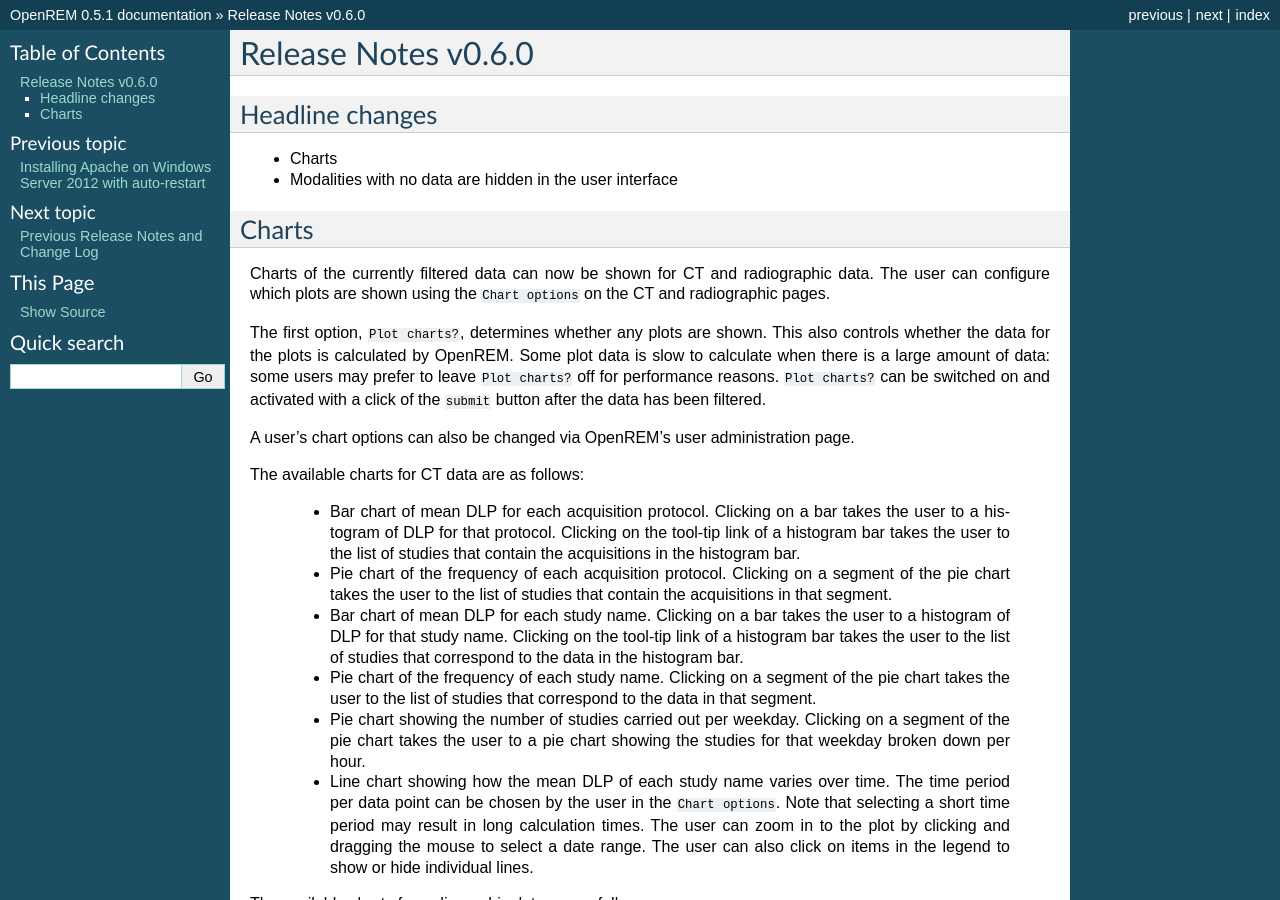
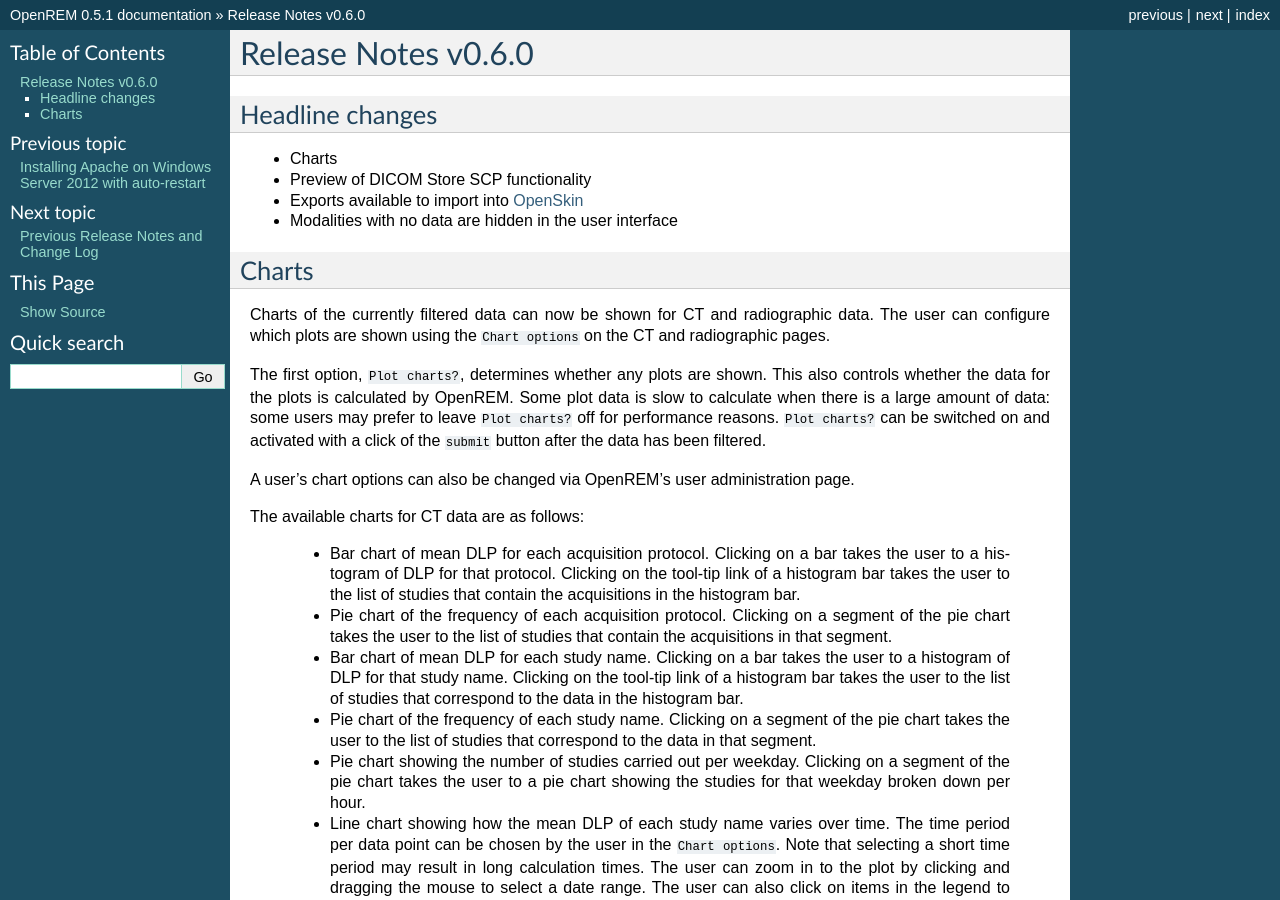
Before and after one commit to ckswilliams/modOpenREM, a Sphinx documentation site: the page built from docs/release-0.6.0.rst, in a window 1280 px wide and 900 px high. Built offline with Sphinx 7.4.7, drawn with Linux system fonts in a browser that asks for light colours.

Commit message:
Starting to work on release notes

```diff
--- a/docs/release-0.6.0.rst
+++ b/docs/release-0.6.0.rst
@@ -7,7 +7,8 @@ Headline changes
 ****************
 
 * Charts
-
+* Preview of DICOM Store SCP functionality
+* Exports available to import into `OpenSkin`_
 * Modalities with no data are hidden in the user interface
 
 ******
@@ -88,3 +89,5 @@ The available charts for radiographic data are as follows:
       calculation times. The user can zoom in to the plot by clicking and dragging
       the mouse to select a date range. The user can also click on items in the
       legend to show or hide individual lines.
+
+.. _`OpenSkin`: https://bitbucket.org/jacole/openskin
```
